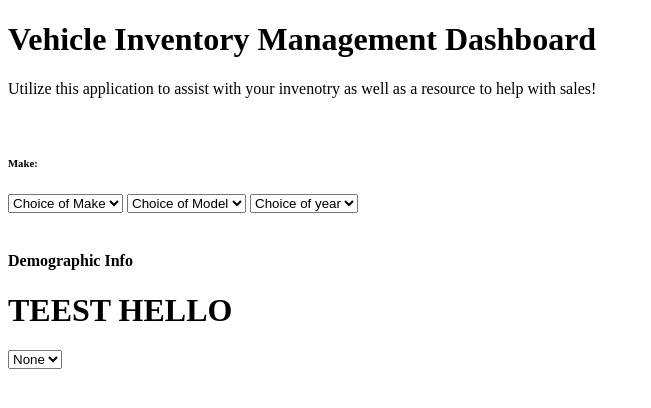
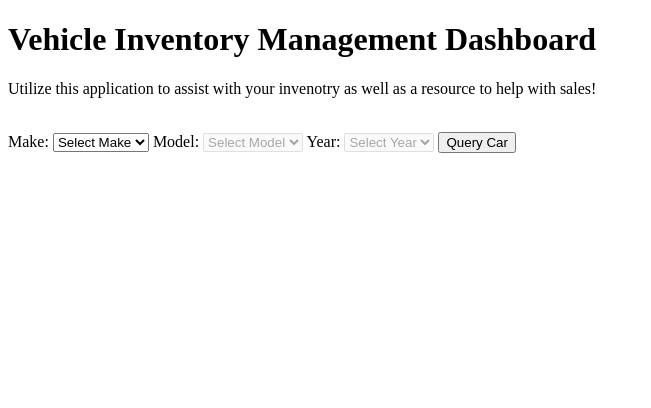
Before and after one commit to AustinL-jpg/Vehicle_Inventory_Management, a Flask app: page / in a window 1280 px wide. Shown: the top 408 px of the page, without its empty margins (0-651 px from the left). Run offline with Flask 3, Linux system fonts and the light colour scheme; data that the repository does not hold is empty; some libraries are stand-ins or nearby versions.

Commit message:
Updated Code

```diff
--- a/app.py
+++ b/app.py
@@ -1,37 +1,21 @@
 #from MongoDB import mongodb
-from flask import Flask, render_template, jsonify
+from flask import Flask, render_template, jsonify, request
 import pandas as pd
 from flask_pymongo import PyMongo
 from pymongo import MongoClient
 import json
 
 app = Flask(__name__)
-#pp.config["MONGO_URI"] = "mongodb://localhost:27017/car_inventory_db"
+
 
 client = MongoClient('localhost', 27017)
 
 db = client.car_inventory_db
 
-#mongo = PyMongo(app)
-# data = file_path = 'columns.csv'
-# df = pd.read_csv(file_path, low_memory=False)
-
-
-# Load dataset
-# data = pd.read_json('all_vehicles.json')
-#app.config ["Mongo_uri"]
 
 @app.route('/')
 def home():
    return render_template('index.html')
-# if __name__ == '__main__':
-#    app.run()
-# @app.route("/")
-# def home_page():
-#     inventory_data = mongo.db.car.find()
-#     return render_template("index.html")
-# ,
-        #  inventory = inventory_data)
 
 
 
@@ -42,62 +26,53 @@ def get_data():
     fields = {'_id': 0, 'make': 1, 'model': 1,  'year': 1}
     inventory_data = db.car_inventory.find(query, fields)
     #print(inventory_data)
-    data_list = [item for item in inventory_data]
-    print(data_list)
+    cars_data = [item for item in inventory_data]
+    print(cars_data)
 
 
 
-    return jsonify(data_list)
+    return jsonify(cars_data)
 
 
-# @app.route('/api/data', methods=['POST'])
-# def update_dashboard():
-#     choice = request.form.get('select')
-#     # Do something with the choice (e.g., update database, render a different template)
-#     return jsonify({'message': 'Dashboard updated successfully'})
-
-# @app.route(f'/api/data{Ford}')
-# def get_data():
-#     # Convert DataFrame to JSON
-#     query = {'make': {Ford}}
-#     fields = {'model': 1,  'year': 1}
-#     inventory_data = db.car_inventory.find(query, fields)
-#     #print(inventory_data)
-#     data_list = [item for item in inventory_data]
-#     print(data_list)
+@app.route(f'/query')
+def query():
 
 
 
-#     return jsonify(data_list)
+    print("You made it this far.")
 
 
-# @app.route(f'/api/data{model}')
-# def get_data():
-#     # Convert DataFrame to JSON
-#     query = {'make': {model}}
-#     fields = {'year': 1}
-#     inventory_data = db.car_inventory.find(query, fields)
-#     #print(inventory_data)
-#     data_list = [item for item in inventory_data]
-#     print(data_list)
+    make = request.args.get('make')
+    model = request.args.get('model')
+    year = request.args.get('year')
+    print(make, model, year)
+
+    query = {}
+    if make:
+        query['make'] = make
+    if model:
+        query['model'] = model
+    if year:
+        try:
+            query['year'] = int(year)
+
+        except ValueError:
+            print(f"Invalid year value: {year}")
 
 
+    print(f"Query received - Make: {make}, Model: {model}, Year: {year}")
 
-#     return jsonify(data_list)
+    if not query:
+        return jsonify([]), 400
 
-# @app.route(f'/api/data{year}')
-# def get_data():
-#     # Convert DataFrame to JSON
-#     query = {'make': {year}}
-#     fields = {}
-#     inventory_data = db.car_inventory.find(query, fields)
-#     #print(inventory_data)
-#     data_list = [item for item in inventory_data]
-#     print(data_list)
+    fields = {'_id': 0}
+    inventory_data = db.car_inventory.find(query, fields)
+    #print(inventory_data)
+    cars_data = [item for item in inventory_data]
+    print(cars_data)
 
+    return jsonify(cars_data)
 
-
-#     return jsonify(data_list)
 
 if __name__ == '__main__':
     app.run(debug=True)
--- /dev/null
+++ b/static/js/dropdown.js
@@ -0,0 +1,82 @@
+
+
+$(document).ready(function() {
+    let cars = [];
+
+    // Fetch the car data from the server
+    $.getJSON("/api/data", function(data) {
+        cars = data;
+        // Populate Make dropdown
+        const makes = [...new Set(cars.map(car => car.make))];
+        makes.forEach(make => {
+            $('#make').append(`<option value="${make}">${make}</option>`);
+        });
+    });
+    console.log("Query is Finished")
+    // When the Make dropdown changes
+    $('#make').change(function() {
+        const selectedMake = $(this).val();
+        $('#model').prop('disabled', !selectedMake);
+        $('#year').prop('disabled', true).empty().append('<option value="">Select Year</option>');
+        console.log(selectedMake)
+
+
+        if (selectedMake) {
+            const filteredModels = cars
+                .filter(car => car.make == selectedMake)
+                .map(car => car.model);
+            const uniqueModels = [...new Set(filteredModels)];
+            console.log(selectedMake)
+            $('#model').empty().append('<option value="">Select Model</option>');
+            uniqueModels.forEach(model => {
+                $('#model').append(`<option value="${model}">${model}</option>`);
+            });
+        } else {
+            $('#model').empty().append('<option value="">Select Model</option>');
+        }
+    });
+
+    // When the Model dropdown changes
+    $('#model').change(function() {
+        const selectedMake = $('#make').val();
+        const selectedModel = $(this).val();
+        $('#year').prop('disabled', !selectedModel);
+
+        if (selectedModel) {
+            const years = cars
+                .filter(car => car.make === selectedMake && car.model === selectedModel)
+                .map(car => car.year);
+            const uniqueYears = [...new Set(years)];
+
+            $('#year').empty().append('<option value="">Select Year</option>');
+            uniqueYears.forEach(year => {
+                $('#year').append(`<option value="${year}">${year}</option>`);
+            });
+        } else {
+            $('#year').empty().append('<option value="">Select Year</option>');
+        }
+    });
+});
+$('#query-button').click(function() {
+    const selectedMake = $('#make').val();
+    const selectedModel = $('#model').val();
+    const selectedYear = $('#year').val();
+
+    if (selectedMake && selectedModel && selectedYear) {
+        $.getJSON('/query', { make: selectedMake, model: selectedModel, year: selectedYear }, function(data) {
+            console.log(data)
+            $('#results').empty();
+            if (data.length > 0) {
+                data.forEach(car => {
+                    $('#results').append('<div>Testing</div>');
+                });
+            } else {
+                $('#results').append('<div>No results found.</div>');
+            }
+        }).fail(function() {
+            $('#results').empty().append('<div>Error fetching results.</div>');
+        });
+    } else {
+        alert('Please select Make, Model, and Year.');
+    }
+});
--- a/static/js/plots.js
+++ b/static/js/plots.js
@@ -18,7 +18,7 @@ d3.json("api/data").then((importedData) => {
   function createDropdown(carData, key) {
     const uniqueValues = new Set();
     const firstDropdown = document.createElement('select');
-    const secondDropdown = document.getElementById("secondDropdown");
+    const secondDropdown = document.createElement("select");
 
     const defaultOption = document.createElement("option");
     defaultOption.value = "";
@@ -38,34 +38,46 @@ d3.json("api/data").then((importedData) => {
         option.text = item.make;
         firstDropdown.appendChild(option);
       }
+
+    firstDropdown.addEventListener('change', populateSecondDropdown);
+
     });
 
     return firstDropdown;
 
+
+
+    // Add an event listener to the first dropdown to trigger population
+    function populateSecondDropdown() {
+      const selectedValue = firstDropdown.value;
+      const carModel = carData[selectedValue];
+
+      // Clear the existing options in the second dropdown
+      secondDropdown.innerHTML = '';
+
+
+      // Add new options based on the selected value
+      carData.forEach(item=> {
+        const optionElement = document.createElement('option');
+        optionElement.value = item;
+        optionElement.text = item;
+        secondDropdown.appendChild(optionElement);
+
+      });
+
+
+
+    }
+
   }
 
-const dropdown = createDropdown(carData);
-document.body.appendChild(dropdown);
+  const dropdown = createDropdown(carData);
+  document.body.appendChild(dropdown);
+
+
 
 // Function to populate the second dropdown
-function populateSecondDropdown() {
-  const selectedValue = firstDropdown.value;
-  const options = data[selectedValue];
 
-  // Clear the existing options in the second dropdown
-  secondDropdown.innerHTML = '';
-
-  // Add new options based on the selected value
-  options.forEach(option => {
-    const optionElement = document.createElement('option');
-    optionElement.value = option;
-    optionElement.text = option;
-    secondDropdown.appendChild(optionElement);
-  });
-}
-
-// Add an event listener to the first dropdown to trigger population
-firstDropdown.addEventListener('change', populateSecondDropdown);
 })
 
 
--- a/templates/index.html
+++ b/templates/index.html
@@ -1,13 +1,14 @@
 <!DOCTYPE html>
 <html lang="en">
 <head>
+  <head>
     <meta charset="UTF-8">
     <meta name="viewport" content="width=device-width, initial-scale=1.0">
-    <meta http-equiv="X-UA-Compatible" content="ie=edge">
-    <title>Car Miles</title>
-    <script src="https://cdn.plot.ly/plotly-latest.min.js"></script>
-    <script src="https://d3js.org/d3.v7.min.js"></script>
+    <title>Car Selection</title>
+    <script src="https://code.jquery.com/jquery-3.6.0.min.js"></script> <!-- Include jQuery first -->
+    <script src="static/js/dropdown.js"></script> <!-- Link to your JavaScript file -->
 </head>
+
 <body>
 
     <div class="container">
@@ -18,50 +19,33 @@
           </div>
         </div>
         <br>
-        <div class="row">
-          <div class="col-md-3">
-            <div class="card card-body bg-light">
-              <h6>Make:</h6>
-              <select id="carMake">
-                <option value="">Choice of Make</option>
-                <option value="Make">Make</option>
-              </select>
-              <select id="carModel">
-                <option value="">Choice of Model</option>
-                <option value="Model">Model</option>
-              </select>
-              <select id="carYear">
-                <option value="">Choice of year</option>
-                <option value="Year">Year</option>
-              </select>
-            </div>
-            <br>
-            <div class="card card-primary">
-              <div class="card-header">
-                <h4 class="card-title">Demographic Info</h4>
-              </div>
-              <div id="select" class="card-body"></div>
-            </div>
-          </div>
-          <div class="col-md-9">
-            <div id="bar"></div>
-          </div>
-        </div>
-        <div class="row">
-          <div class="col-md-12">
-            <div id="bubble"></div>
-          </div>
+
+        <div id="select">
+          <label for="make">Make:</label>
+          <select id="make">
+              <option value="">Select Make</option>
+          </select>
+
+          <label for="model">Model:</label>
+          <select id="model" disabled>
+              <option value="">Select Model</option>
+          </select>
+
+          <label for="year">Year:</label>
+          <select id="year" disabled>
+              <option value="">Select Year</option>
+          </select>
+
+          <button id="query-button" class="btn btn-primary mt-3">Query Car</button>
+
+
+      <!-- Results Container -->
+        <div id="results" class="mt-4 p-3 border rounded bg-light">
         </div>
       </div>
 
-    <h1>TEEST HELLO</h1>
-
-    <div id="plot"></div>
-    <script src="static/js/plots.js"></script>
-
-
-
-
+    <!-- <div id="plot"></div> -->
+    <script src="static/js/dropdown.js"></script>
 
 </body>
 </html>
```
